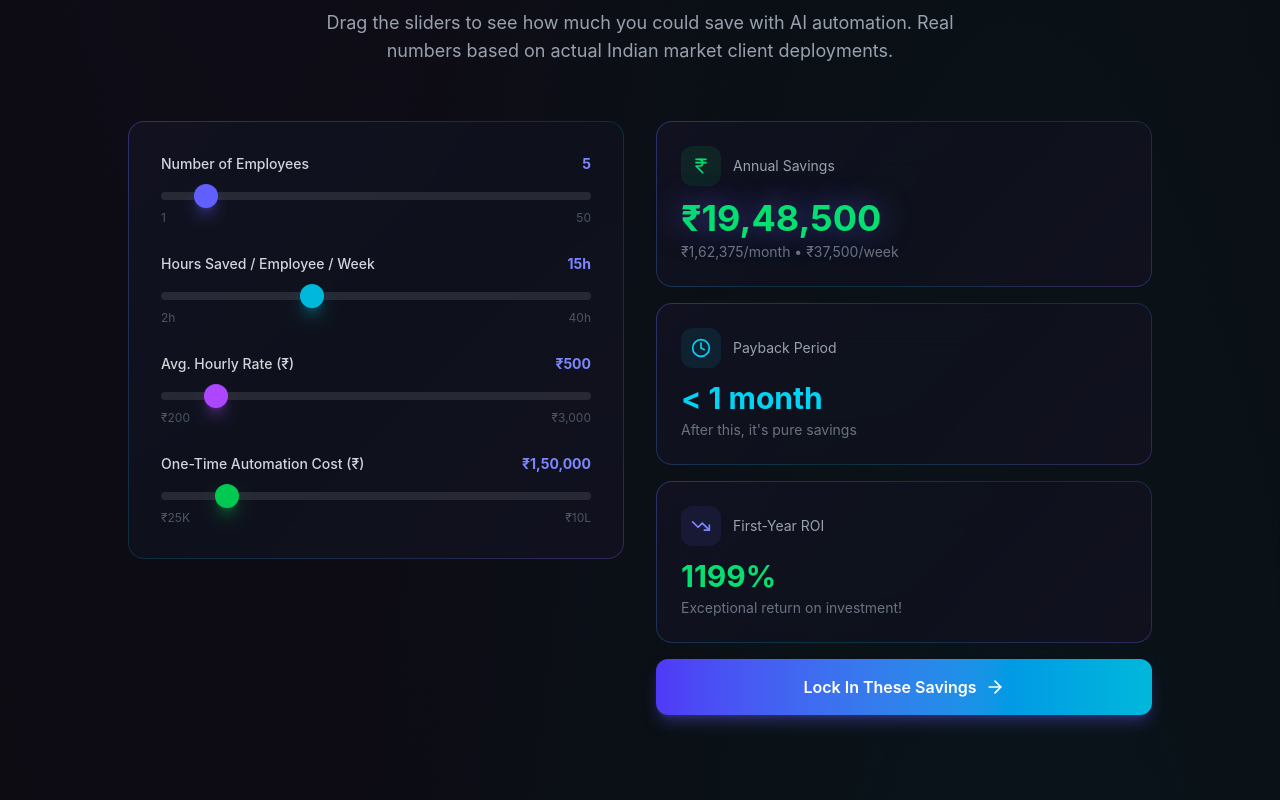
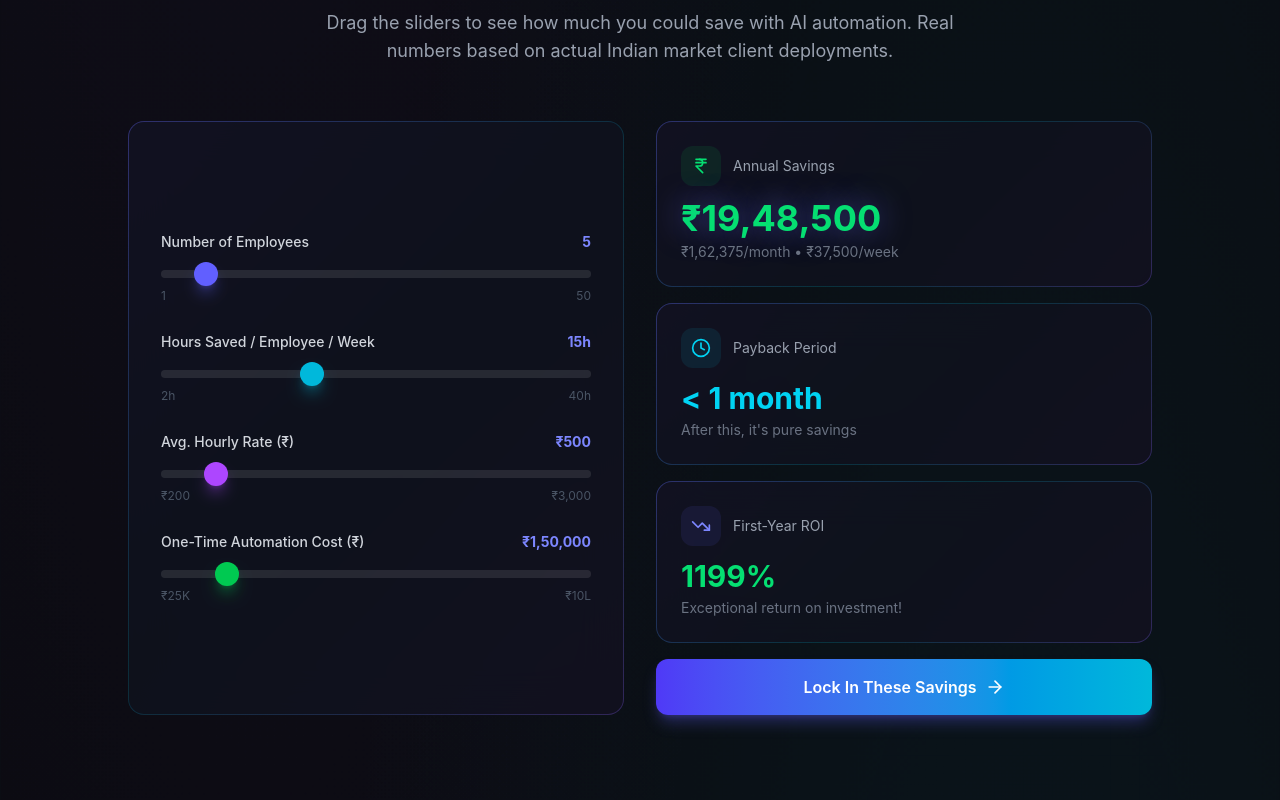
Before and after one commit to thisisarindam/aiconsultancy, a React (Vite) app: page / in a window 1280 px wide. Shown: the part 5260-6060 px from the top of the page. Built offline with nearby package versions, Linux system fonts and the light colour scheme.

Commit message:
Make grid boxes symmetrical across components

```diff
--- a/src/components/Contact.tsx
+++ b/src/components/Contact.tsx
@@ -51,9 +51,9 @@ export default function Contact() {
             whileInView={{ opacity: 1, x: 0 }}
             viewport={{ once: true }}
             transition={{ duration: 0.6 }}
-            className="lg:col-span-3 card-border h-fit"
+            className="lg:col-span-3 card-border h-full"
           >
-            <div className="card-inner p-5 sm:p-8">
+            <div className="card-inner p-5 sm:p-8 h-full flex flex-col justify-center">
               {submitted ? (
                 <motion.div
                   initial={{ opacity: 0, scale: 0.9 }}
--- a/src/components/ROICalculator.tsx
+++ b/src/components/ROICalculator.tsx
@@ -62,9 +62,9 @@ export default function ROICalculator() {
             whileInView={{ opacity: 1, x: 0 }}
             viewport={{ once: true }}
             transition={{ duration: 0.6 }}
-            className="card-border h-fit"
+            className="card-border h-full"
           >
-            <div className="card-inner p-5 sm:p-8 space-y-6 sm:space-y-7">
+            <div className="card-inner p-5 sm:p-8 space-y-6 sm:space-y-7 h-full flex flex-col justify-center">
               {/* Employees */}
               <div>
                 <div className="flex justify-between mb-2">
```
